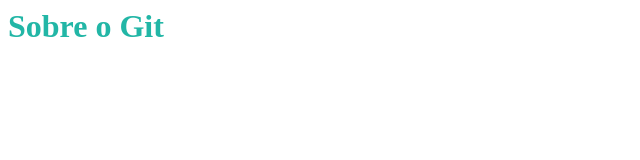
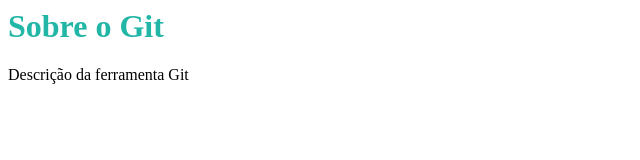
Before and after one commit to guilaaf/curso-git, a plain HTML site: page about.html in a window 1280 px wide. Shown: the whole page, without its empty margins (0-640 px from the left). Drawn offline with Linux system fonts and the light colour scheme.

Commit message:
paragrafo em about

```diff
--- a/about.html
+++ b/about.html
@@ -4,5 +4,7 @@
     </head>
     <body>
 		<h1>Sobre o Git</h1>
+
+        <p>Descrição da ferramenta Git</p>
     </body>
 </html>
```
